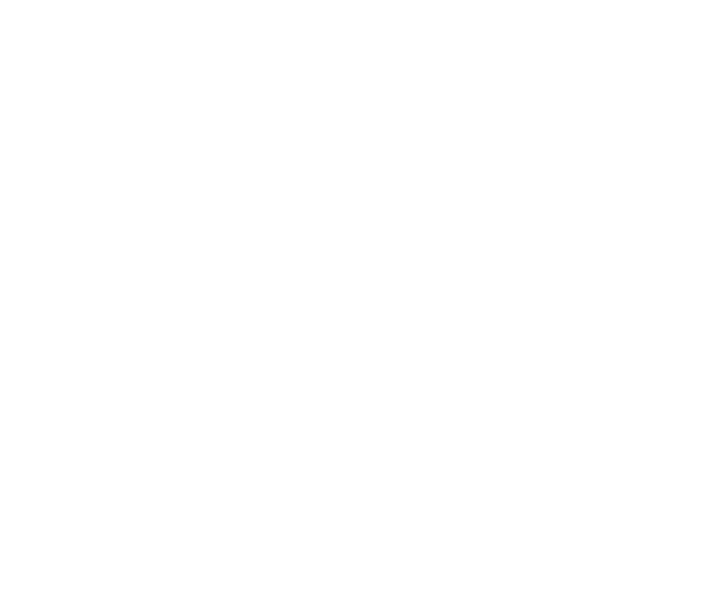
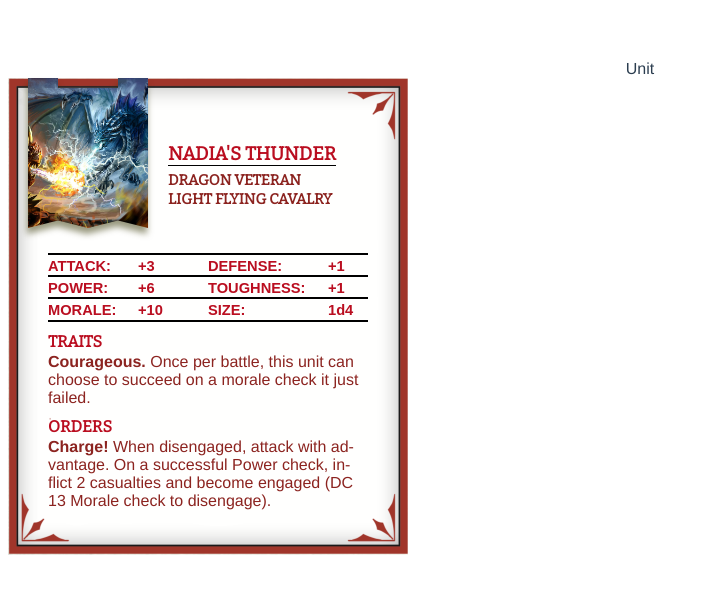
Before and after one commit to kotoole1/mcdm-units, a Vue app: page / in a window 1280 px wide. Shown: the top 594 px of the page, without its empty margins (0-709 px from the left). Built offline with nearby package versions, Linux system fonts and the light colour scheme; a web font is replaced by a local one.

Commit message:
functioning card rendered

```diff
--- a/src/App.vue
+++ b/src/App.vue
@@ -1,27 +1,27 @@
 <template>
   <div id="app">
     <link href="https://fonts.googleapis.com/css?family=Martel|Bitter|Kameron|Open+Sans" rel="stylesheet">
-    <!--<RootEditor model="rootModel"/>-->
+    <RootEditor v-model="rootModel"/>
   </div>
 </template>
 
 <script lang="ts">
-// import RootEditor from './components/rootEditor';
-import {RootModel} from 'src/models/rootModel';
-import {UnitModel} from 'src/models/unitModel';
+import {RootModel} from './models/rootModel';
+import {UnitModel} from './models/unitModel';
+import RootEditor from './components/rootEditor.vue';
 import { Component, Vue } from 'vue-property-decorator';
 
 @Component({
   components: {
-    // RootEditor,
+    RootEditor,
   },
 })
 export default class App extends Vue {
-  // private rootModel: RootModel;
+  private rootModel!: RootModel;
   // TODO: Big grand model here, saving and loading from cookies and from other stuff
-  private mounted() {
-    // const activeUnit = new UnitModel();
-    // this.rootModel = new RootModel(activeUnit);
+  private created() {
+    const activeUnit = new UnitModel();
+    this.rootModel = new RootModel(activeUnit);
   }
 }
 </script>
--- a/src/components/rootEditor.vue
+++ b/src/components/rootEditor.vue
@@ -1,24 +1,31 @@
 <template>
   <div id="#root-editor">
-    <!--<UnitEditor model="activeUnit"/>-->
-    <!--<UnitCard model="activeUnit"/>-->
+    <UnitEditor v-model="activeUnit"/>
+    <UnitCard v-model="activeUnit"/>
   </div>
 </template>
 
 <script lang="ts">
-// import UnitCard from 'unitCard';
-// import UnitEditor from 'unitEditor';
-// import {RootModel} from 'src/models/rootModel';
+import {UnitModel} from 'src/models/unitModel';
+import UnitCard from './unitCard.vue';
+import UnitEditor from './unitEditor.vue';
+import {RootModel} from 'src/models/rootModel';
 import {Component, Prop, Vue} from 'vue-property-decorator';
 
 @Component({
   components: {
-    // UnitCard,
-    // UnitEditor,
+    UnitCard,
+    UnitEditor,
   },
 })
 export default class RootEditor extends Vue {
-  // @Prop() private model: RootModel;
+  @Prop() private value!: RootModel;
+  private activeUnit!: UnitModel;
+  // @Prop() private activeUnit!: UnitModel;
+  private created() {
+    console.log(this.value);
+    this.activeUnit = this.value.units[0];
+  }
 }
 </script>
 
--- a/src/components/unitBase.ts
+++ b/src/components/unitBase.ts
@@ -5,71 +5,71 @@
 
 @Component({})
 export class UnitBase extends Vue {
-  // @Prop() protected model!: UnitModel;
-  //
-  // protected get ancestryExperience() {
-  //   return this.model.ancestry.name + ' ' + this.model.experience.name;
-  // }
-  //
-  // protected get equipmentType() {
-  //   let res = this.model.equipment.name;
-  //   if (this.model.domain !== DomainOptions.NONE) {
-  //     res += ' ' + this.model.domain.name;
-  //   }
-  //   res += ' ' + this.model.unitType.name;
-  //   return res;
-  // }
-  //
-  // protected get attack(): string {
-  //   return this.formatBonus(this.model.ancestry.attack +
-  //     this.model.unitType.attack +
-  //     this.model.experience.attack +
-  //     this.model.domain.attack +
-  //     this.model.equipment.attack);
-  // }
-  //
-  // protected get power(): string {
-  //   return this.formatBonus(this.model.ancestry.power +
-  //     this.model.unitType.power +
-  //     this.model.experience.power +
-  //     this.model.domain.power +
-  //     this.model.equipment.power);
-  // }
-  //
-  // protected get defense(): string {
-  //   return this.formatBonus(this.model.ancestry.defense +
-  //     this.model.unitType.defense +
-  //     this.model.experience.defense +
-  //     this.model.domain.defense +
-  //     this.model.equipment.defense);
-  // }
-  //
-  // protected get toughness(): string {
-  //   return this.formatBonus(this.model.ancestry.toughness +
-  //     this.model.unitType.toughness +
-  //     this.model.experience.toughness +
-  //     this.model.domain.toughness +
-  //     this.model.equipment.toughness);
-  // }
-  //
-  // protected get morale(): string {
-  //   return this.formatBonus(this.model.ancestry.morale +
-  //     this.model.unitType.morale +
-  //     this.model.experience.morale +
-  //     this.model.domain.morale +
-  //     this.model.equipment.morale);
-  // }
-  //
-  // protected formatBonus(bonus: number): string {
-  //   if (bonus >= 0) {
-  //     return '+' + bonus;
-  //   }
-  //   return '' + bonus;
-  // }
-  //
-  // protected get size(): string {
-  //   return this.model.selectedSize.numberOfDice + 'd' + this.model.selectedSize.numberOfSides;
-  // }
+  @Prop() protected value!: UnitModel;
+
+  protected get ancestryExperience() {
+    return this.value.ancestry.name + ' ' + this.value.experience.name;
+  }
+
+  protected get equipmentType() {
+    let res = this.value.equipment.name;
+    if (this.value.domain !== DomainOptions.NONE) {
+      res += ' ' + this.value.domain.name;
+    }
+    res += ' ' + this.value.unitType.name;
+    return res;
+  }
+
+  protected get attack(): string {
+    return this.formatBonus(this.value.ancestry.attack +
+      this.value.unitType.attack +
+      this.value.experience.attack +
+      this.value.domain.attack +
+      this.value.equipment.attack);
+  }
+
+  protected get power(): string {
+    return this.formatBonus(this.value.ancestry.power +
+      this.value.unitType.power +
+      this.value.experience.power +
+      this.value.domain.power +
+      this.value.equipment.power);
+  }
+
+  protected get defense(): string {
+    return this.formatBonus(this.value.ancestry.defense +
+      this.value.unitType.defense +
+      this.value.experience.defense +
+      this.value.domain.defense +
+      this.value.equipment.defense);
+  }
+
+  protected get toughness(): string {
+    return this.formatBonus(this.value.ancestry.toughness +
+      this.value.unitType.toughness +
+      this.value.experience.toughness +
+      this.value.domain.toughness +
+      this.value.equipment.toughness);
+  }
+
+  protected get morale(): string {
+    return this.formatBonus(this.value.ancestry.morale +
+      this.value.unitType.morale +
+      this.value.experience.morale +
+      this.value.domain.morale +
+      this.value.equipment.morale);
+  }
+
+  protected formatBonus(bonus: number): string {
+    if (bonus >= 0) {
+      return '+' + bonus;
+    }
+    return '' + bonus;
+  }
+
+  protected get size(): string {
+    return this.value.selectedSize.numberOfDice + 'd' + this.value.selectedSize.numberOfSides;
+  }
 
   // protected get traits(): Trait[] {
   //   const ret: Trait[] = [];
--- a/src/components/unitCard.vue
+++ b/src/components/unitCard.vue
@@ -6,7 +6,7 @@
       </div>
       <div class="heading">
         <div class="title-wrapper">
-          <div class="title underlined">{{ title }}</div>
+          <div class="title underlined">{{ value.title }}</div>
         </div>
         <div class="descriptor-line">{{ ancestryExperience }}</div>
         <div class="descriptor-line">{{ equipmentType }}</div>
@@ -24,10 +24,10 @@
             <div class="std-td"><span>MORALE:</span><span>{{ morale }}</span></div>
             <div class="std-td"><span>SIZE:</span><span>{{ size }}</span></div></div>
         </div>
-        <div v-if="traits.length" class="section-title">TRAITS</div>
-        <p class="section-content" v-for="trait in traits"><b>{{ trait.name }}.</b> {{ trait.description }}</p>
-        <div v-if="orders.length" class="section-title">ORDERS</div>
-        <p class="section-content" v-for="order in orders"><b>{{ order.name }}!</b> {{ order.description }}</p>
+        <div v-if="value.traits.length" class="section-title">TRAITS</div>
+        <p class="section-content" v-for="trait in value.traits"><b>{{ trait.name }}.</b> {{ trait.description }}</p>
+        <div v-if="value.orders.length" class="section-title">ORDERS</div>
+        <p class="section-content" v-for="order in value.orders"><b>{{ order.name }}!</b> {{ order.description }}</p>
       </div>
     </div>
   </div>
@@ -35,11 +35,10 @@
 
 <script lang="ts">
 import {UnitBase} from '@/components/unitBase';
-import { Component, Prop } from 'vue-property-decorator';
+import { Component } from 'vue-property-decorator';
 
 @Component({})
 export default class UnitCard extends UnitBase {
-  @Prop() private msg!: string;
 }
 </script>
 
--- a/src/main.ts
+++ b/src/main.ts
@@ -1,6 +1,5 @@
 import Vue from 'vue';
 import App from './App.vue';
-import './components/banners.less';
 
 Vue.config.productionTip = false;
 
```
Also changed, not shown: webpack.config.js (deleted, +0 -16 lines).
